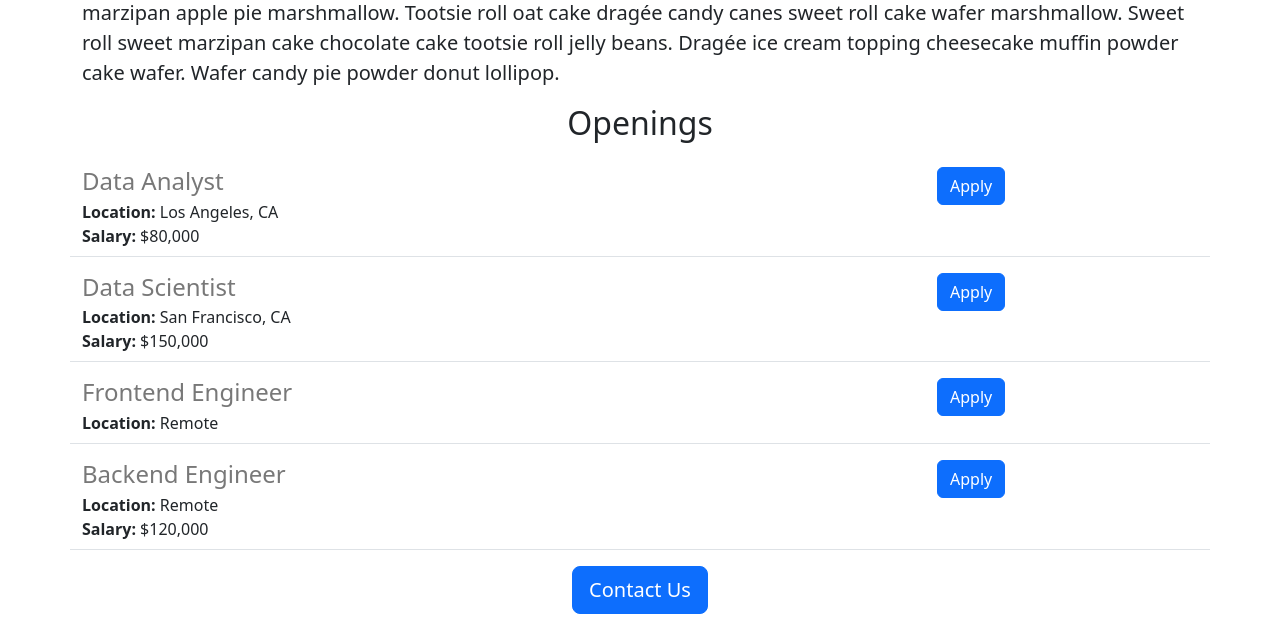
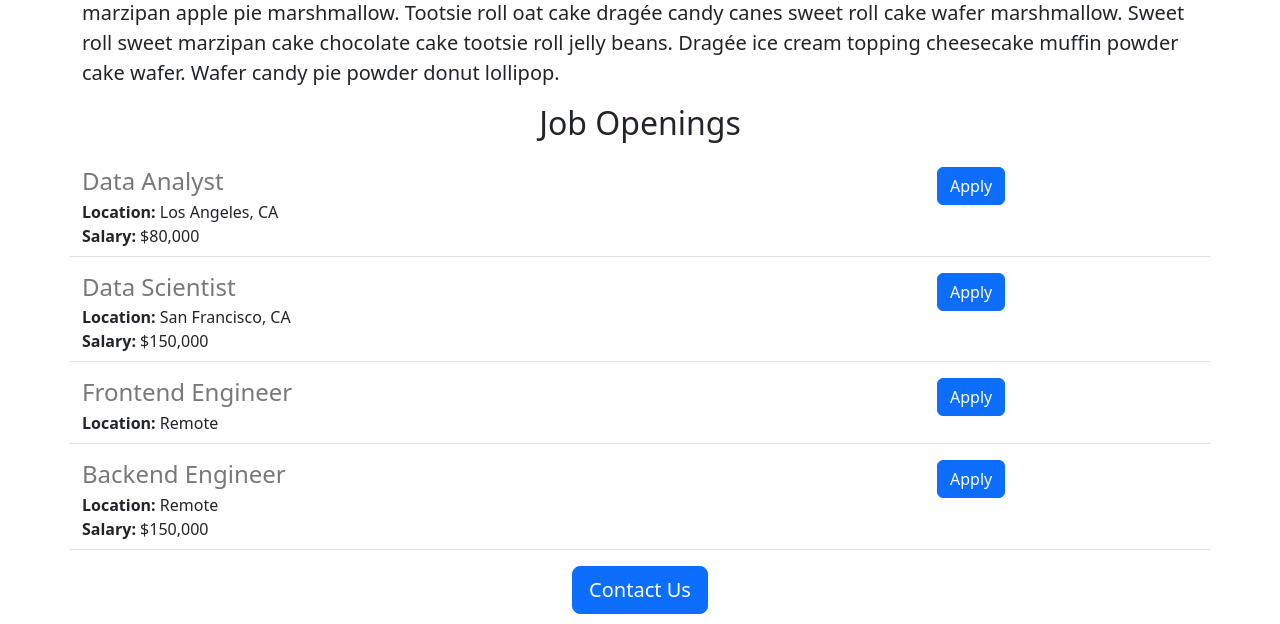
Before and after one commit to DeniseLewis1/career-website, a Flask app: page / in a window 1280 px wide. Shown: the part 572-1196 px from the top of the page. Run offline with Flask 3, Linux system fonts and the light colour scheme.

Commit message:
Minor changes

```diff
--- a/app.py
+++ b/app.py
@@ -24,7 +24,7 @@ JOBS = [
     "id": 4,
     "title": "Backend Engineer",
     "location": "Remote",
-    "salary": "$120,000"
+    "salary": "$150,000"
   }
 ]
 
--- a/templates/home.html
+++ b/templates/home.html
@@ -19,7 +19,7 @@
       <img class="img-fluid" id="banner" src="/static/banner.jpg" >
       <h2 class="text-center mt-2 mb-4">About</h2>
       <p class="lead">Shortbread cotton candy caramels chocolate dragée muffin cupcake marzipan candy. Shortbread pie cake shortbread candy donut icing. Cotton candy jelly danish powder powder. Dragée toffee marshmallow candy canes powder marzipan apple pie marshmallow. Tootsie roll oat cake dragée candy canes sweet roll cake wafer marshmallow. Sweet roll sweet marzipan cake chocolate cake tootsie roll jelly beans. Dragée ice cream topping cheesecake muffin powder cake wafer. Wafer candy pie powder donut lollipop.</p>
-      <h2 class="text-center mt-2 mb-4">Openings</h2>
+      <h2 class="text-center mt-2 mb-4">Job Openings</h2>
       <div>
         {% for job in jobs %}
           {% include "jobitem.html" %}
```
